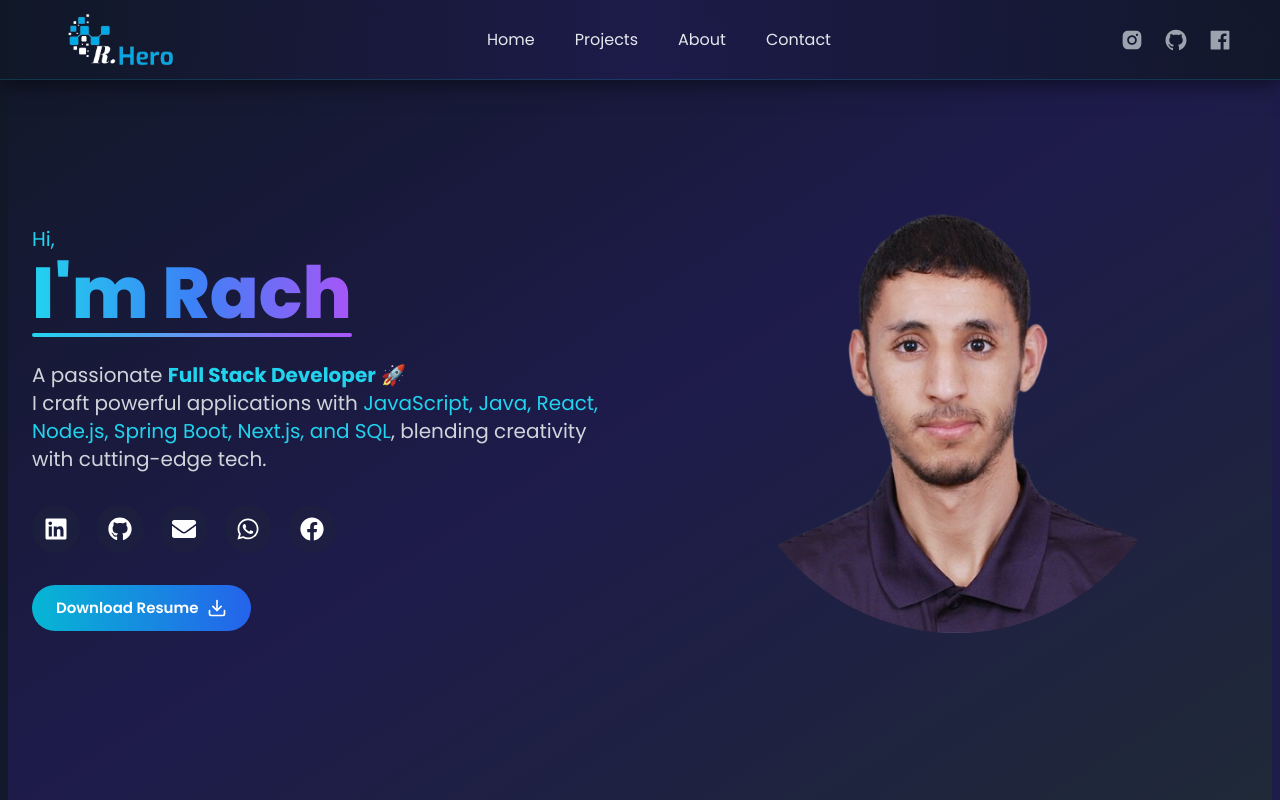
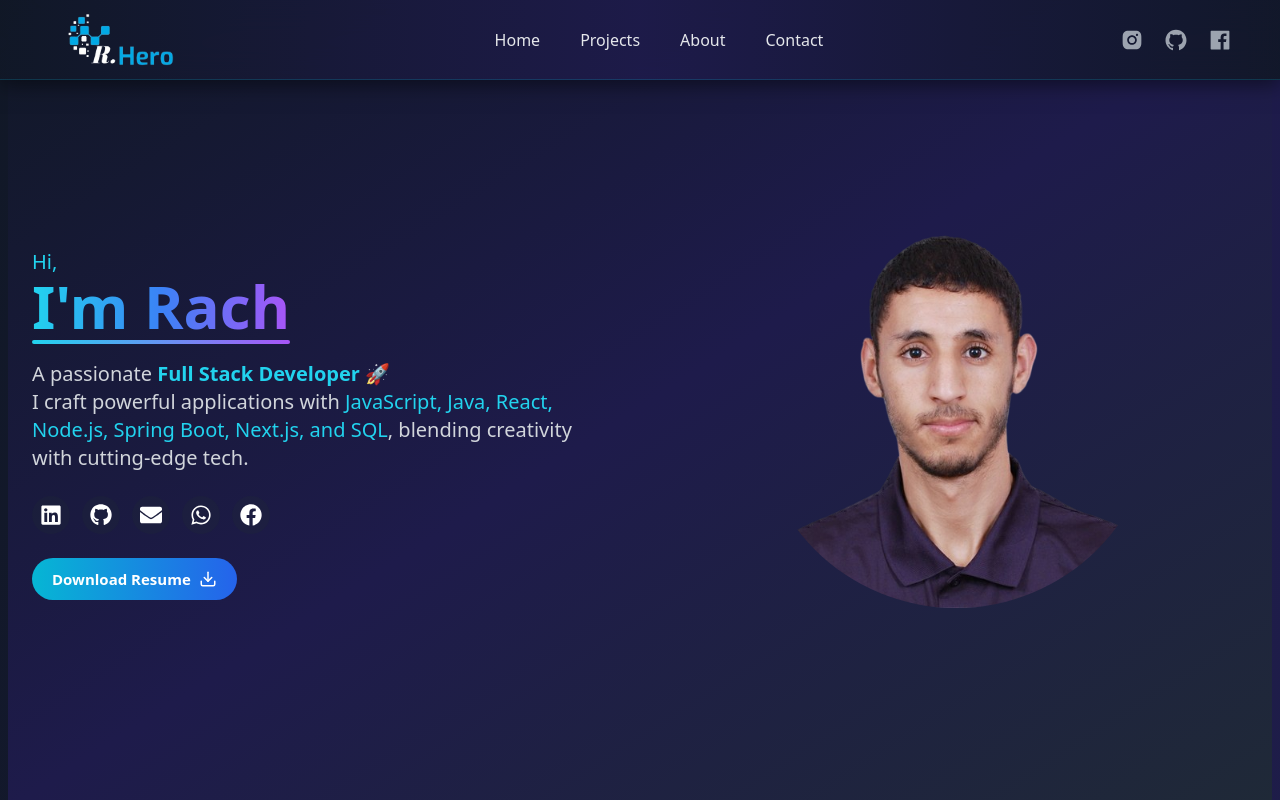
Before and after one commit to RachidHeroumti/Porfolio-Pro, a React (Vite) app: page / in a window 1280 px wide. Shown: the top 800 px of the page. Built offline with nearby package versions, Linux system fonts and the light colour scheme.

Commit message:
edit profile

```diff
--- a/src/component/Hero.jsx
+++ b/src/component/Hero.jsx
@@ -1,7 +1,7 @@
 import React, { useState, useEffect } from 'react';
 import imgP from '../image/img1.png';
-import { FiDownload } from "react-icons/fi";
-import { FaLinkedin, FaGithub, FaEnvelope, FaWhatsapp, FaFacebook } from "react-icons/fa";
+import { FiDownload } from 'react-icons/fi';
+import { FaLinkedin, FaGithub, FaEnvelope, FaWhatsapp, FaFacebook } from 'react-icons/fa';
 
 function Hero() {
   const [displayedText, setDisplayedText] = useState('');
@@ -25,24 +25,24 @@ function Hero() {
         }
       }, 100);
 
-      return () => clearInterval(timer); // Cleanup on unmount or re-run
+      return () => clearInterval(timer);
     };
 
     typeText();
 
-    return () => clearInterval(); // Cleanup on component unmount
+    return () => clearInterval();
   }, []);
 
   return (
     <div
-      className="w-full min-h-screen bg-gradient-to-br from-gray-900 via-indigo-950 to-gray-800 flex items-center justify-center py-20 font-poppins"
+      className="w-full min-h-screen bg-gradient-to-br from-gray-900 via-indigo-950 to-gray-800 flex items-center justify-center py-12 md:py-20 font-sans"
       id="home"
     >
-      <div className="max-w-7xl mx-auto px-6 flex flex-col lg:flex-row items-center gap-12">
+      <div className="max-w-7xl mx-auto px-4 sm:px-6 flex flex-col md:flex-row items-center gap-8 md:gap-12">
         {/* Text Section */}
-        <div className="w-full lg:w-1/2 text-white space-y-8 text-center lg:text-left">
-          <h1 className="text-5xl md:text-7xl font-extrabold text-gray-200 leading-tight">
-            <span className="text-xl text-cyan-400 font-normal">Hi,</span><br />
+        <div className="w-full md:w-1/2 text-white space-y-6 text-center md:text-left">
+          <h1 className="text-4xl sm:text-5xl md:text-6xl font-extrabold text-gray-200 leading-tight">
+            <span className="text-lg md:text-xl text-cyan-400 font-normal">Hi,</span><br />
             <span className="relative inline-block">
               <span className="relative z-10 text-transparent bg-clip-text bg-gradient-to-r from-cyan-400 via-blue-500 to-purple-500">
                 {displayedText}
@@ -50,56 +50,74 @@ function Hero() {
               <span className="absolute -bottom-2 left-0 w-full h-1 bg-gradient-to-r from-cyan-400 to-purple-500 rounded-full transform scale-x-100 transition-transform duration-500" />
             </span>
           </h1>
-          <p className="text-lg md:text-xl text-gray-300 leading-relaxed">
+          <p className="text-base sm:text-lg md:text-xl text-gray-300 leading-relaxed">
             A passionate <span className="font-bold text-cyan-400">Full Stack Developer</span> 🚀<br />
             I craft powerful applications with <span className="text-cyan-400">JavaScript, Java, React, Node.js, Spring Boot, Next.js, and SQL</span>,
             blending creativity with cutting-edge tech.
           </p>
 
           {/* Social Links */}
-          <div className="flex justify-center lg:justify-start gap-4">
-            <a href="https://www.linkedin.com/in/rachid-heroumti-817787243/" target="_blank" rel="noopener noreferrer"
-               className="p-3 bg-gray-800/30 rounded-full hover:bg-cyan-500/20 hover:text-cyan-300 transition-all duration-300">
-              <FaLinkedin size={24} />
+          <div className="flex justify-center md:justify-start gap-3 flex-wrap">
+            <a
+              href="https://www.linkedin.com/in/rachid-heroumti-817787243/"
+              target="_blank"
+              rel="noopener noreferrer"
+              className="p-2 bg-gray-800/30 rounded-full hover:bg-cyan-500/20 hover:text-cyan-300 transition-all duration-300"
+            >
+              <FaLinkedin size={22} />
             </a>
-            <a href="https://github.com/RachidHeroumti" target="_blank" rel="noopener noreferrer"
-               className="p-3 bg-gray-800/30 rounded-full hover:bg-cyan-500/20 hover:text-cyan-300 transition-all duration-300">
-              <FaGithub size={24} />
+            <a
+              href="https://github.com/RachidHeroumti"
+              target="_blank"
+              rel="noopener noreferrer"
+              className="p-2 bg-gray-800/30 rounded-full hover:bg-cyan-500/20 hover:text-cyan-300 transition-all duration-300"
+            >
+              <FaGithub size={22} />
             </a>
-            <a href="mailto:rachidheroumti0@gmail.com" target="_blank" rel="noopener noreferrer"
-               className="p-3 bg-gray-800/30 rounded-full hover:bg-cyan-500/20 hover:text-cyan-300 transition-all duration-300">
-              <FaEnvelope size={24} />
+            <a
+              href="mailto:rachidheroumti0@gmail.com"
+              target="_blank"
+              rel="noopener noreferrer"
+              className="p-2 bg-gray-800/30 rounded-full hover:bg-cyan-500/20 hover:text-cyan-300 transition-all duration-300"
+            >
+              <FaEnvelope size={22} />
             </a>
-            <a href="https://wa.me/212616421373" target="_blank" rel="noopener noreferrer"
-               className="p-3 bg-gray-800/30 rounded-full hover:bg-cyan-500/20 hover:text-cyan-300 transition-all duration-300">
-              <FaWhatsapp size={24} />
+            <a
+              href="https://wa.me/212616421373"
+              target="_blank"
+              rel="noopener noreferrer"
+              className="p-2 bg-gray-800/30 rounded-full hover:bg-cyan-500/20 hover:text-cyan-300 transition-all duration-300"
+            >
+              <FaWhatsapp size={22} />
             </a>
-            <a href="https://facebook.com" target="_blank" rel="noopener noreferrer"
-               className="p-3 bg-gray-800/30 rounded-full hover:bg-cyan-500/20 hover:text-cyan-300 transition-all duration-300">
-              <FaFacebook size={24} />
+            <a
+              href="https://facebook.com"
+              target="_blank"
+              rel="noopener noreferrer"
+              className="p-2 bg-gray-800/30 rounded-full hover:bg-cyan-500/20 hover:text-cyan-300 transition-all duration-300"
+            >
+              <FaFacebook size={22} />
             </a>
           </div>
 
           {/* Resume Button */}
-          <div className="flex justify-center lg:justify-start">
+          <div className="flex justify-center md:justify-start">
             <a
               href="/assets/ResumeHero.pdf"
               download="Rachid_Heroumti_Resume.pdf"
-              className="flex items-center gap-2 bg-gradient-to-r from-cyan-500 to-blue-600 text-white font-semibold py-3 px-6 rounded-full
-                         hover:from-cyan-600 hover:to-blue-700 transition-all duration-300 transform hover:scale-105 hover:shadow-lg"
+              className="flex items-center gap-2 bg-gradient-to-r from-cyan-500 to-blue-600 text-white font-semibold py-2.5 px-5 rounded-full hover:from-cyan-600 hover:to-blue-700 transition-all duration-300 transform hover:scale-105 hover:shadow-lg"
             >
               <span>Download Resume</span>
-              <FiDownload size={20} />
+              <FiDownload size={18} />
             </a>
           </div>
         </div>
 
         {/* Image Section */}
-        <div className="w-full lg:w-1/2 flex justify-center">
+        <div className="hidden md:flex md:w-1/2 justify-center">
           <div className="group relative">
             <img
-              className="h-[350px] md:h-[450px] w-[350px] md:w-[450px] object-cover rounded-full
-                        transition-all duration-700 group-hover:scale-105 group-hover:shadow-[0_0_40px_rgba(34,211,238,0.2)]"
+              className="h-[300px] md:h-[400px] w-[300px] md:w-[400px] object-cover rounded-full transition-all duration-700 group-hover:scale-105 group-hover:shadow-[0_0_40px_rgba(34,211,238,0.2)]"
               src={imgP}
               alt="Rachid Heroumti"
             />
--- a/src/component/NavBar.jsx
+++ b/src/component/NavBar.jsx
@@ -1,12 +1,16 @@
-import React from 'react';
-import { AiFillInstagram, AiFillGithub, AiFillFacebook } from "react-icons/ai";
+import React, { useState } from 'react';
+import { AiFillInstagram, AiFillGithub, AiFillFacebook, AiOutlineMenu, AiOutlineClose } from 'react-icons/ai';
 
 function NavBar() {
+  const [isOpen, setIsOpen] = useState(false);
+
+  const toggleMenu = () => {
+    setIsOpen(!isOpen);
+  };
+
   return (
-    <div
-      className="w-full px-6 lg:px-12 text-gray-50 flex justify-between items-center bg-gradient-to-r from-gray-900/90 via-indigo-950/90 to-gray-900/90
-                 backdrop-blur-lg h-20 shadow-[0_4px_20px_rgba(0,0,0,0.5)] fixed top-0 left-0 z-50 font-poppins text-[16px]
-                 border-b border-cyan-500/20 transition-all duration-300">
+    <>
+      <div className="w-full px-6 lg:px-12 text-gray-50 flex justify-between items-center bg-gradient-to-r from-gray-900/90 via-indigo-950/90 to-gray-900/90 backdrop-blur-lg h-20 shadow-[0_4px_20px_rgba(0,0,0,0.5)] fixed top-0 left-0 z-50 font-sans text-[16px] border-b border-cyan-500/20 transition-all duration-300">
         <div className="flex items-center">
           <a href="#home" className="group flex items-center">
             <img
@@ -17,44 +21,120 @@ function NavBar() {
           </a>
         </div>
 
-
-      <div className="flex items-center gap-6 lg:gap-10">
+        <div className="hidden md:flex items-center gap-6 lg:gap-10">
           <NavLink href="#home">Home</NavLink>
-        <NavLink href='#projects'>Projects</NavLink>
+          <NavLink href="#projects">Projects</NavLink>
           <NavLink href="#about">About</NavLink>
           <NavLink href="#contact">Contact</NavLink>
         </div>
 
         <div className="hidden md:flex items-center gap-5">
-        <a href="https://instagram.com" target="_blank" rel="noopener noreferrer"
-           className="text-gray-400 hover:text-cyan-400 transition-all duration-300 hover:scale-110">
+          <a
+            href="https://instagram.com"
+            target="_blank"
+            rel="noopener noreferrer"
+            className="text-gray-400 hover:text-cyan-400 transition-all duration-300 hover:scale-110"
+          >
             <AiFillInstagram size={24} />
           </a>
-        <a href="https://github.com/RachidHeroumti" target="_blank" rel="noopener noreferrer"
-           className="text-gray-400 hover:text-cyan-400 transition-all duration-300 hover:scale-110">
+          <a
+            href="https://github.com/RachidHeroumti"
+            target="_blank"
+            rel="noopener noreferrer"
+            className="text-gray-400 hover:text-cyan-400 transition-all duration-300 hover:scale-110"
+          >
             <AiFillGithub size={24} />
           </a>
-        <a href="https://facebook.com" target="_blank" rel="noopener noreferrer"
-           className="text-gray-400 hover:text-cyan-400 transition-all duration-300 hover:scale-110">
+          <a
+            href="https://facebook.com"
+            target="_blank"
+            rel="noopener noreferrer"
+            className="text-gray-400 hover:text-cyan-400 transition-all duration-300 hover:scale-110"
+          >
+            <AiFillFacebook size={24} />
+          </a>
+        </div>
+
+        <button className="md:hidden text-gray-200 hover:text-cyan-300 focus:outline-none" onClick={toggleMenu}>
+          {isOpen ? <AiOutlineClose size={28} /> : <AiOutlineMenu size={28} />}
+        </button>
+      </div>
+
+      <div
+        className={`fixed top-0 right-0 h-full w-64 bg-gradient-to-b from-gray-900/95 to-indigo-950/95 backdrop-blur-lg shadow-[0_4px_20px_rgba(0,0,0,0.5)] z-50 transform ${
+          isOpen ? 'translate-x-0' : 'translate-x-full'
+        } transition-transform duration-300 ease-in-out md:hidden`}
+      >
+        <button
+          className="absolute top-4 right-4 text-gray-200 hover:text-cyan-300 focus:outline-none"
+          onClick={toggleMenu}
+        >
+          <AiOutlineClose size={32} className="drop-shadow-[0_0_5px_rgba(34,211,238,0.5)]" />
+        </button>
+        <div className="flex flex-col items-center pt-16 gap-6 text-gray-200">
+          <NavLink href="#home" onClick={toggleMenu}>
+            Home
+          </NavLink>
+          <NavLink href="#projects" onClick={toggleMenu}>
+            Projects
+          </NavLink>
+          <NavLink href="#about" onClick={toggleMenu}>
+            About
+          </NavLink>
+          <NavLink href="#contact" onClick={toggleMenu}>
+            Contact
+          </NavLink>
+          <div className="flex gap-6 mt-4">
+            <a
+              href="https://instagram.com"
+              target="_blank"
+              rel="noopener noreferrer"
+              className="text-gray-400 hover:text-cyan-400 transition-all duration-300 hover:scale-110"
+              onClick={toggleMenu}
+            >
+              <AiFillInstagram size={24} />
+            </a>
+            <a
+              href="https://github.com/RachidHeroumti"
+              target="_blank"
+              rel="noopener noreferrer"
+              className="text-gray-400 hover:text-cyan-400 transition-all duration-300 hover:scale-110"
+              onClick={toggleMenu}
+            >
+              <AiFillGithub size={24} />
+            </a>
+            <a
+              href="https://facebook.com"
+              target="_blank"
+              rel="noopener noreferrer"
+              className="text-gray-400 hover:text-cyan-400 transition-all duration-300 hover:scale-110"
+              onClick={toggleMenu}
+            >
               <AiFillFacebook size={24} />
             </a>
           </div>
         </div>
+      </div>
+
+      {isOpen && (
+        <div
+          className="fixed inset-0 bg-black/50 z-40 md:hidden"
+          onClick={toggleMenu}
+        ></div>
+      )}
+    </>
   );
 }
 
-function NavLink({ href, children }) {
+function NavLink({ href, children, onClick }) {
   return (
     <a
       href={href}
+      onClick={onClick}
       className="relative text-gray-200 group hover:text-cyan-300 transition-all duration-300"
     >
       {children}
-      <span
-        className="absolute left-0 bottom-[-4px] w-full h-0.5 bg-gradient-to-r from-cyan-400 via-blue-500 to-purple-500
-                   transform scale-x-0 group-hover:scale-x-100 transition-transform duration-500 ease-in-out
-                   rounded-full shadow-[0_0_5px_rgba(34,211,238,0.5)]"
-      />
+      <span className="absolute left-0 bottom-[-4px] w-full h-0.5 bg-gradient-to-r from-cyan-400 via-blue-500 to-purple-500 transform scale-x-0 group-hover:scale-x-100 transition-transform duration-500 ease-in-out rounded-full shadow-[0_0_5px_rgba(34,211,238,0.5)]" />
     </a>
   );
 }
```
Also changed, not shown: src/component/AllProjects.jsx (+96 -118 lines). Lines whose indentation alone changed are shown as unchanged.
